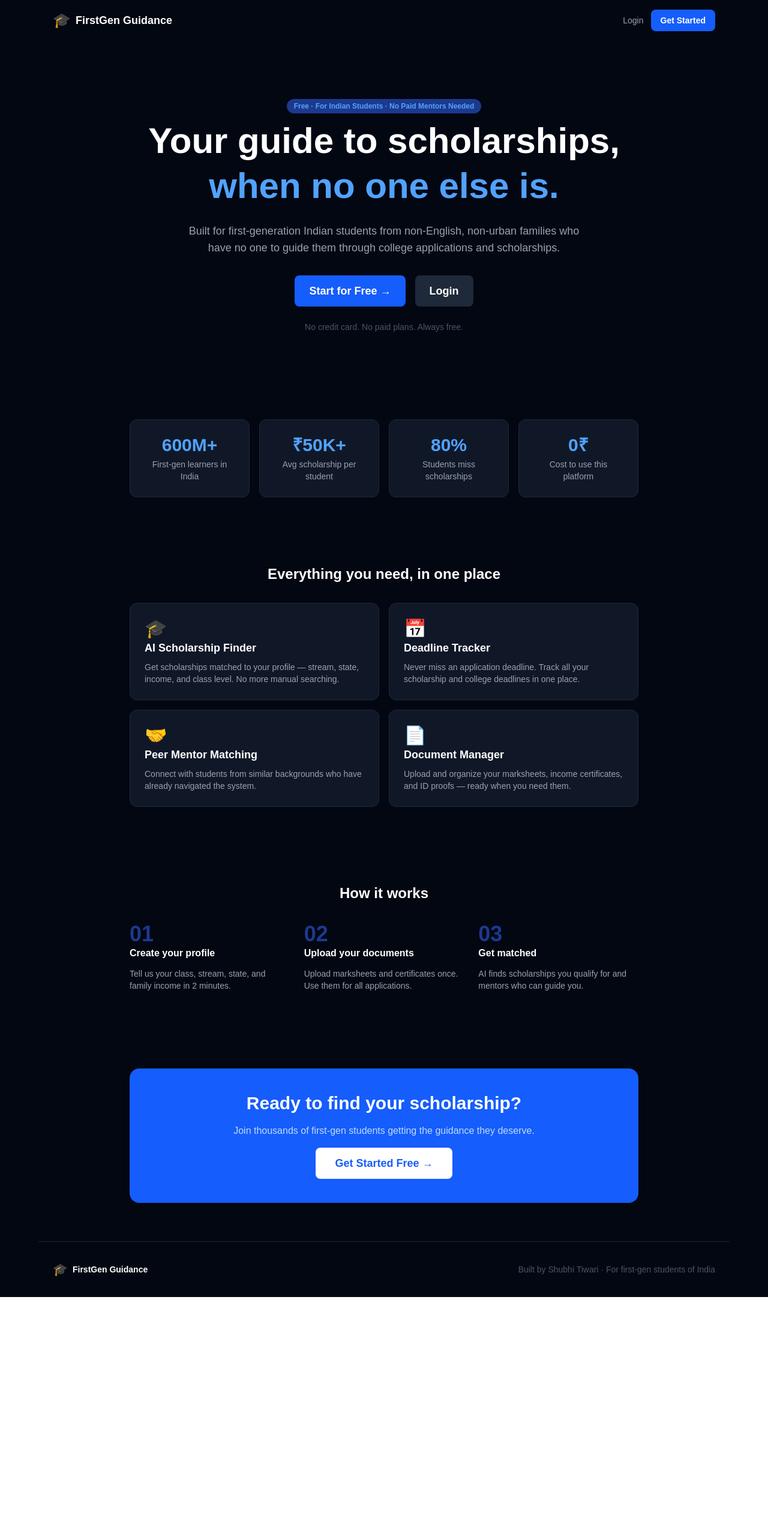
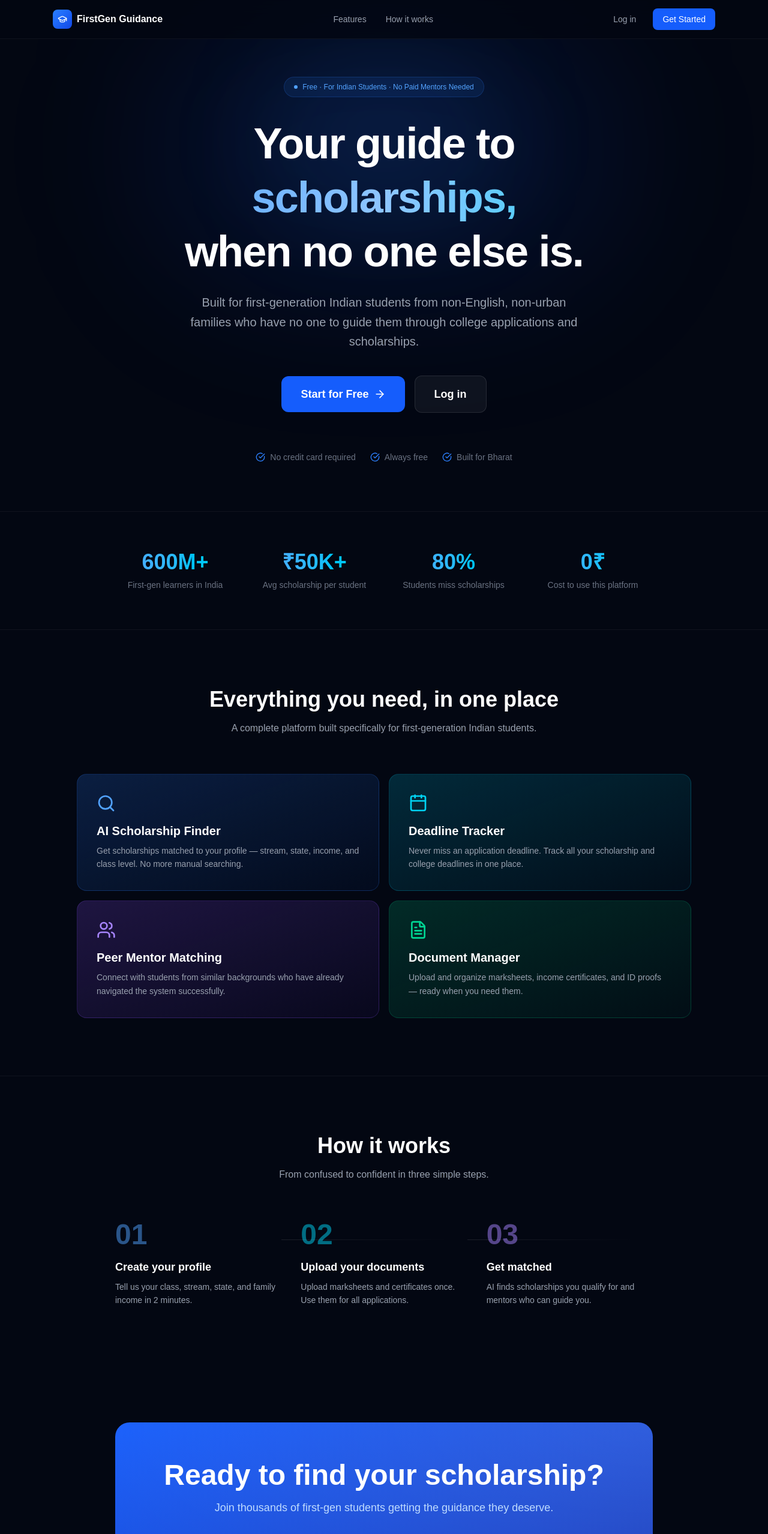
Before and after one commit to shubhitiwariiii/first-gen-guidance, a Next.js app: page / in a window 1280 px wide. Shown: the top 2557 px of the page at 60% size. Before the commit the page ends 2162 px from the top, so only its background shows below. Built offline with nearby package versions, Linux system fonts and the light colour scheme.

Commit message:
feat: redesigned landing page with blue gradient theme

```diff
--- a/src/app/page.tsx
+++ b/src/app/page.tsx
@@ -1,137 +1,211 @@
 import Link from 'next/link'
+import { GraduationCap, Search, Calendar, Users, FileText, ArrowRight, CheckCircle } from 'lucide-react'
 
 export default function LandingPage() {
   return (
-    <div className="min-h-screen bg-gray-950 text-white">
+    <div className="min-h-screen bg-[#030712] text-white overflow-x-hidden">
 
       {/* Navbar */}
-      <nav className="flex items-center justify-between px-6 py-4 max-w-6xl mx-auto">
+      <nav className="fixed top-0 w-full z-50 border-b border-white/5 bg-[#030712]/80 backdrop-blur-xl">
+        <div className="max-w-6xl mx-auto px-6 h-16 flex items-center justify-between">
           <div className="flex items-center gap-2">
-          <span className="text-2xl">🎓</span>
-          <span className="font-bold text-lg">FirstGen Guidance</span>
+            <div className="w-8 h-8 rounded-lg bg-gradient-to-br from-blue-500 to-blue-700 flex items-center justify-center">
+              <GraduationCap className="w-4 h-4 text-white" />
+            </div>
+            <span className="font-bold text-white">FirstGen Guidance</span>
+          </div>
+          <div className="hidden md:flex items-center gap-8 text-sm text-gray-400">
+            <a href="#features" className="hover:text-white transition-colors">Features</a>
+            <a href="#how-it-works" className="hover:text-white transition-colors">How it works</a>
           </div>
           <div className="flex items-center gap-3">
-          <Link href="/login" className="text-gray-400 hover:text-white text-sm transition-colors">
-            Login
+            <Link href="/login" className="text-sm text-gray-400 hover:text-white transition-colors px-4 py-2">
+              Log in
             </Link>
-          <Link href="/signup" className="px-4 py-2 bg-blue-600 hover:bg-blue-700 text-white text-sm rounded-lg font-semibold transition-colors">
+            <Link href="/signup" className="text-sm bg-blue-600 hover:bg-blue-500 text-white px-4 py-2 rounded-lg font-medium transition-colors">
               Get Started
             </Link>
+          </div>
         </div>
       </nav>
 
       {/* Hero */}
-      <section className="max-w-4xl mx-auto px-6 py-24 text-center space-y-6">
-        <div className="inline-block bg-blue-900 text-blue-400 text-xs font-semibold px-3 py-1 rounded-full mb-2">
+      <section className="relative pt-32 pb-20 px-6">
+        {/* Background glow */}
+        <div className="absolute top-0 left-1/2 -translate-x-1/2 w-[800px] h-[500px] bg-blue-600/10 rounded-full blur-[120px] pointer-events-none" />
+        <div className="absolute top-20 left-1/2 -translate-x-1/2 w-[400px] h-[300px] bg-blue-500/10 rounded-full blur-[80px] pointer-events-none" />
+
+        <div className="max-w-4xl mx-auto text-center relative">
+          <div className="inline-flex items-center gap-2 bg-blue-500/10 border border-blue-500/20 text-blue-400 text-xs font-medium px-4 py-2 rounded-full mb-8">
+            <span className="w-1.5 h-1.5 rounded-full bg-blue-400 animate-pulse" />
             Free · For Indian Students · No Paid Mentors Needed
           </div>
-        <h1 className="text-4xl md:text-6xl font-bold leading-tight">
-          Your guide to scholarships,{' '}
-          <span className="text-blue-400">when no one else is.</span>
+
+          <h1 className="text-5xl md:text-7xl font-bold leading-tight tracking-tight mb-6">
+            Your guide to
+            <span className="block bg-gradient-to-r from-blue-400 via-blue-300 to-cyan-400 bg-clip-text text-transparent">
+              scholarships,
+            </span>
+            when no one else is.
           </h1>
-        <p className="text-gray-400 text-lg max-w-2xl mx-auto">
+
+          <p className="text-gray-400 text-lg md:text-xl max-w-2xl mx-auto mb-10 leading-relaxed">
             Built for first-generation Indian students from non-English, non-urban families
             who have no one to guide them through college applications and scholarships.
           </p>
-        <div className="flex items-center justify-center gap-4 pt-2">
-          <Link href="/signup" className="px-6 py-3 bg-blue-600 hover:bg-blue-700 text-white rounded-lg font-semibold text-lg transition-colors">
-            Start for Free →
+
+          <div className="flex flex-col sm:flex-row items-center justify-center gap-4 mb-16">
+            <Link href="/signup" className="flex items-center gap-2 bg-blue-600 hover:bg-blue-500 text-white px-8 py-4 rounded-xl font-semibold text-lg transition-all hover:scale-105 hover:shadow-lg hover:shadow-blue-500/25">
+              Start for Free
+              <ArrowRight className="w-5 h-5" />
             </Link>
-          <Link href="/login" className="px-6 py-3 bg-gray-800 hover:bg-gray-700 text-white rounded-lg font-semibold text-lg transition-colors">
-            Login
+            <Link href="/login" className="flex items-center gap-2 bg-white/5 hover:bg-white/10 border border-white/10 text-white px-8 py-4 rounded-xl font-semibold text-lg transition-all">
+              Log in
             </Link>
           </div>
-        <p className="text-gray-600 text-sm">No credit card. No paid plans. Always free.</p>
+
+          {/* Trust badges */}
+          <div className="flex flex-wrap items-center justify-center gap-6 text-sm text-gray-500">
+            {['No credit card required', 'Always free', 'Built for Bharat'].map(item => (
+              <div key={item} className="flex items-center gap-2">
+                <CheckCircle className="w-4 h-4 text-blue-500" />
+                {item}
+              </div>
+            ))}
+          </div>
+        </div>
       </section>
 
       {/* Stats */}
-      <section className="max-w-4xl mx-auto px-6 py-12">
-        <div className="grid grid-cols-2 md:grid-cols-4 gap-4">
+      <section className="py-16 px-6 border-y border-white/5">
+        <div className="max-w-4xl mx-auto grid grid-cols-2 md:grid-cols-4 gap-8">
           {[
             { number: '600M+', label: 'First-gen learners in India' },
             { number: '₹50K+', label: 'Avg scholarship per student' },
             { number: '80%', label: 'Students miss scholarships' },
             { number: '0₹', label: 'Cost to use this platform' },
           ].map(stat => (
-            <div key={stat.label} className="bg-gray-900 rounded-xl p-6 text-center border border-gray-800">
-              <p className="text-3xl font-bold text-blue-400">{stat.number}</p>
-              <p className="text-gray-400 text-sm mt-1">{stat.label}</p>
+            <div key={stat.label} className="text-center">
+              <p className="text-3xl md:text-4xl font-bold bg-gradient-to-r from-blue-400 to-cyan-400 bg-clip-text text-transparent">
+                {stat.number}
+              </p>
+              <p className="text-gray-500 text-sm mt-2">{stat.label}</p>
             </div>
           ))}
         </div>
       </section>
 
       {/* Features */}
-      <section className="max-w-4xl mx-auto px-6 py-16 space-y-4">
-        <h2 className="text-2xl font-bold text-center mb-8">Everything you need, in one place</h2>
+      <section id="features" className="py-24 px-6">
+        <div className="max-w-5xl mx-auto">
+          <div className="text-center mb-16">
+            <h2 className="text-3xl md:text-4xl font-bold mb-4">Everything you need, in one place</h2>
+            <p className="text-gray-400 max-w-xl mx-auto">A complete platform built specifically for first-generation Indian students.</p>
+          </div>
+
           <div className="grid grid-cols-1 md:grid-cols-2 gap-4">
             {[
               {
-              icon: '🎓',
+                icon: Search,
                 title: 'AI Scholarship Finder',
-              desc: 'Get scholarships matched to your profile — stream, state, income, and class level. No more manual searching.'
+                desc: 'Get scholarships matched to your profile — stream, state, income, and class level. No more manual searching.',
+                color: 'from-blue-500/20 to-blue-600/5',
+                iconColor: 'text-blue-400',
+                border: 'border-blue-500/20',
               },
               {
-              icon: '📅',
+                icon: Calendar,
                 title: 'Deadline Tracker',
-              desc: 'Never miss an application deadline. Track all your scholarship and college deadlines in one place.'
+                desc: 'Never miss an application deadline. Track all your scholarship and college deadlines in one place.',
+                color: 'from-cyan-500/20 to-cyan-600/5',
+                iconColor: 'text-cyan-400',
+                border: 'border-cyan-500/20',
               },
               {
-              icon: '🤝',
+                icon: Users,
                 title: 'Peer Mentor Matching',
-              desc: 'Connect with students from similar backgrounds who have already navigated the system.'
+                desc: 'Connect with students from similar backgrounds who have already navigated the system successfully.',
+                color: 'from-violet-500/20 to-violet-600/5',
+                iconColor: 'text-violet-400',
+                border: 'border-violet-500/20',
               },
               {
-              icon: '📄',
+                icon: FileText,
                 title: 'Document Manager',
-              desc: 'Upload and organize your marksheets, income certificates, and ID proofs — ready when you need them.'
+                desc: 'Upload and organize marksheets, income certificates, and ID proofs — ready when you need them.',
+                color: 'from-emerald-500/20 to-emerald-600/5',
+                iconColor: 'text-emerald-400',
+                border: 'border-emerald-500/20',
               },
             ].map(feature => (
-            <div key={feature.title} className="bg-gray-900 rounded-xl p-6 border border-gray-800 space-y-2">
-              <span className="text-3xl">{feature.icon}</span>
-              <h3 className="text-white font-bold text-lg">{feature.title}</h3>
-              <p className="text-gray-400 text-sm">{feature.desc}</p>
+              <div key={feature.title} className={`relative bg-gradient-to-br ${feature.color} border ${feature.border} rounded-2xl p-8 hover:scale-[1.02] transition-transform`}>
+                <feature.icon className={`w-8 h-8 ${feature.iconColor} mb-4`} />
+                <h3 className="text-white font-bold text-xl mb-2">{feature.title}</h3>
+                <p className="text-gray-400 text-sm leading-relaxed">{feature.desc}</p>
               </div>
             ))}
+          </div>
         </div>
       </section>
 
       {/* How it works */}
-      <section className="max-w-4xl mx-auto px-6 py-16 space-y-8">
-        <h2 className="text-2xl font-bold text-center">How it works</h2>
-        <div className="grid grid-cols-1 md:grid-cols-3 gap-6">
+      <section id="how-it-works" className="py-24 px-6 border-t border-white/5">
+        <div className="max-w-4xl mx-auto">
+          <div className="text-center mb-16">
+            <h2 className="text-3xl md:text-4xl font-bold mb-4">How it works</h2>
+            <p className="text-gray-400">From confused to confident in three simple steps.</p>
+          </div>
+
+          <div className="grid grid-cols-1 md:grid-cols-3 gap-8">
             {[
-            { step: '01', title: 'Create your profile', desc: 'Tell us your class, stream, state, and family income in 2 minutes.' },
-            { step: '02', title: 'Upload your documents', desc: 'Upload marksheets and certificates once. Use them for all applications.' },
-            { step: '03', title: 'Get matched', desc: 'AI finds scholarships you qualify for and mentors who can guide you.' },
-          ].map(item => (
-            <div key={item.step} className="space-y-3">
-              <span className="text-4xl font-bold text-blue-900">{item.step}</span>
-              <h3 className="text-white font-bold">{item.title}</h3>
-              <p className="text-gray-400 text-sm">{item.desc}</p>
+              { step: '01', title: 'Create your profile', desc: 'Tell us your class, stream, state, and family income in 2 minutes.', color: 'text-blue-400' },
+              { step: '02', title: 'Upload your documents', desc: 'Upload marksheets and certificates once. Use them for all applications.', color: 'text-cyan-400' },
+              { step: '03', title: 'Get matched', desc: 'AI finds scholarships you qualify for and mentors who can guide you.', color: 'text-violet-400' },
+            ].map((item, i) => (
+              <div key={item.step} className="relative">
+                {i < 2 && (
+                  <div className="hidden md:block absolute top-8 left-full w-full h-px bg-gradient-to-r from-white/10 to-transparent z-10" />
+                )}
+                <div className={`text-5xl font-bold ${item.color} mb-4 opacity-50`}>{item.step}</div>
+                <h3 className="text-white font-bold text-lg mb-2">{item.title}</h3>
+                <p className="text-gray-400 text-sm leading-relaxed">{item.desc}</p>
               </div>
             ))}
+          </div>
         </div>
       </section>
 
       {/* CTA */}
-      <section className="max-w-4xl mx-auto px-6 py-16">
-        <div className="bg-blue-600 rounded-2xl p-10 text-center space-y-4">
-          <h2 className="text-3xl font-bold">Ready to find your scholarship?</h2>
-          <p className="text-blue-200">Join thousands of first-gen students getting the guidance they deserve.</p>
-          <Link href="/signup" className="inline-block px-8 py-3 bg-white text-blue-600 rounded-lg font-bold text-lg hover:bg-blue-50 transition-colors">
-            Get Started Free →
+      <section className="py-24 px-6">
+        <div className="max-w-4xl mx-auto">
+          <div className="relative rounded-3xl overflow-hidden">
+            <div className="absolute inset-0 bg-gradient-to-br from-blue-600 to-blue-800" />
+            <div className="absolute inset-0 bg-[radial-gradient(ellipse_at_top_right,_rgba(255,255,255,0.1),_transparent)]" />
+            <div className="relative px-8 py-16 text-center">
+              <h2 className="text-3xl md:text-5xl font-bold mb-4">Ready to find your scholarship?</h2>
+              <p className="text-blue-200 text-lg mb-8 max-w-xl mx-auto">
+                Join thousands of first-gen students getting the guidance they deserve.
+              </p>
+              <Link href="/signup" className="inline-flex items-center gap-2 bg-white text-blue-700 px-8 py-4 rounded-xl font-bold text-lg hover:bg-blue-50 transition-all hover:scale-105">
+                Get Started Free
+                <ArrowRight className="w-5 h-5" />
               </Link>
+            </div>
+          </div>
         </div>
       </section>
 
       {/* Footer */}
-      <footer className="border-t border-gray-800 px-6 py-8 max-w-6xl mx-auto flex items-center justify-between">
+      <footer className="border-t border-white/5 px-6 py-8">
+        <div className="max-w-6xl mx-auto flex flex-col sm:flex-row items-center justify-between gap-4">
           <div className="flex items-center gap-2">
-          <span className="text-xl">🎓</span>
+            <div className="w-7 h-7 rounded-lg bg-gradient-to-br from-blue-500 to-blue-700 flex items-center justify-center">
+              <GraduationCap className="w-3.5 h-3.5 text-white" />
+            </div>
             <span className="font-bold text-sm">FirstGen Guidance</span>
           </div>
           <p className="text-gray-600 text-sm">Built by Shubhi Tiwari · For first-gen students of India</p>
+        </div>
       </footer>
 
     </div>
```
Lines whose indentation alone changed are shown as unchanged.
